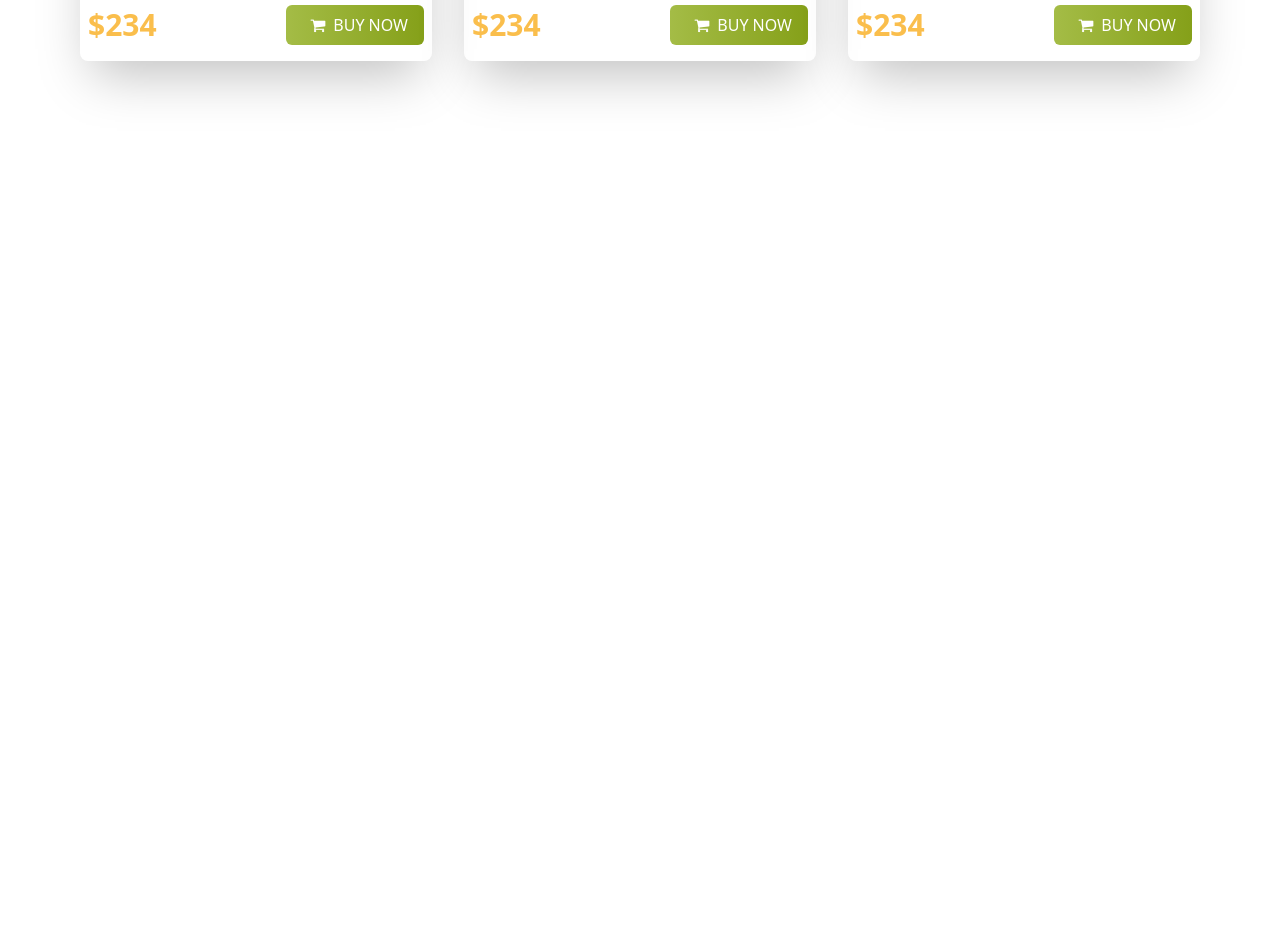
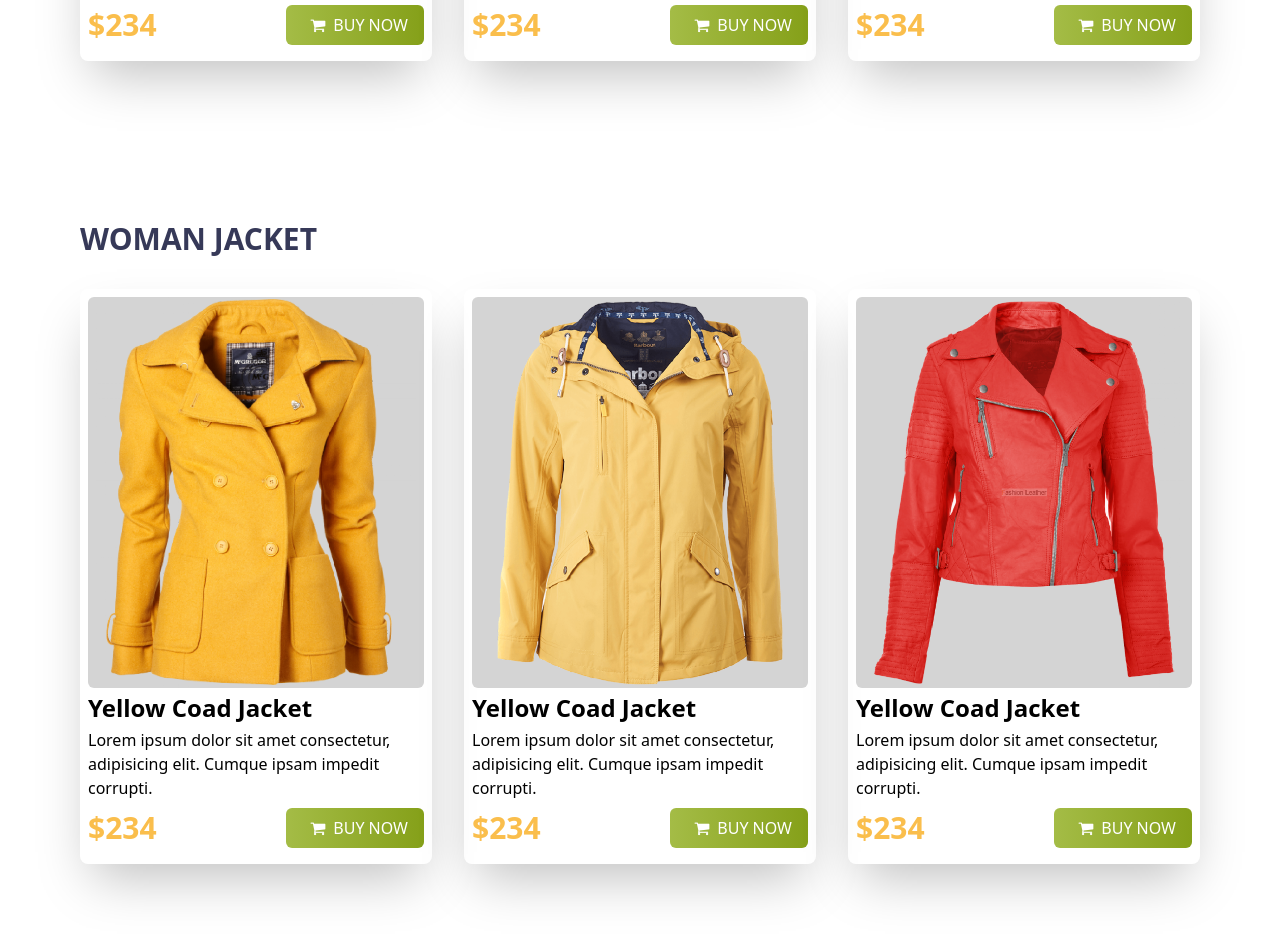
Before and after one commit to dipokroydip3/penguin-fashion-with-tailwind, a plain HTML site: page index.html in a window 1280 px wide. Shown: the part 1310-2247 px from the top of the page. Before the commit the page ends 1531 px from the top, so only its background shows below. Drawn offline with nearby package versions, Linux system fonts and the light colour scheme.

Commit message:
added man jacket section

```diff
--- a/index.html
+++ b/index.html
@@ -84,5 +84,56 @@
       </div>
      </section>
 
+     <section>
+      <div class="my-40">
+            <h1 class="px-20 text-3xl font-bold text-[#363958] mb-8">WOMAN JACKET</h1>
+            <div class="flex flex-col  gap-8 md:flex md:flex-row  md:gap-8 px-20">
+                  <div class="shadow-2xl rounded-lg py-2 px-2">
+                        <div class="bg-neutral-300 flex justify-center rounded-md">
+                              <img class="w-80" src="images/jacket-1.png" alt="">
+                        </div>
+                        <div>
+                              <h1 class="text-2xl font-bold my-1">Yellow Coad Jacket</h1>
+                              <p>Lorem ipsum dolor sit amet consectetur, adipisicing elit. Cumque ipsam impedit corrupti.</p>
+                              <div class="flex justify-between items-center my-2">
+                                    <span class="text-[#FABE4C] font-bold text-3xl">$234</span>
+                                    <button class="bg-gradient-to-r from-[#A4BC46] to-[#85A019] text-white py-2 px-4  rounded-md
+                                    "><i class="fa fa-shopping-cart px-2" aria-hidden="true"></i>BUY NOW</button>
+                              </div>
+                        </div>
+                  </div>
+
+                  <div class="shadow-2xl rounded-lg py-2 px-2">
+                        <div class="bg-neutral-300 flex justify-center rounded-md">
+                              <img class="w-80" src="images/jacket-2.png" alt="">
+                        </div>
+                        <div>
+                              <h1 class="text-2xl font-bold my-1">Yellow Coad Jacket</h1>
+                              <p>Lorem ipsum dolor sit amet consectetur, adipisicing elit. Cumque ipsam impedit corrupti.</p>
+                              <div class="flex justify-between items-center my-2">
+                                    <span class="text-[#FABE4C] font-bold text-3xl">$234</span>
+                                    <button class="bg-gradient-to-r from-[#A4BC46] to-[#85A019] text-white py-2 px-4  rounded-md
+                                    "><i class="fa fa-shopping-cart px-2" aria-hidden="true"></i>BUY NOW</button>
+                              </div>
+                        </div>
+                  </div>
+
+                  <div class="shadow-2xl rounded-lg py-2 px-2">
+                        <div class="bg-neutral-300 flex justify-center rounded-md">
+                              <img class="w-80" src="images/jacket-3.png" alt="">
+                        </div>
+                        <div>
+                              <h1 class="text-2xl font-bold my-1">Yellow Coad Jacket</h1>
+                              <p>Lorem ipsum dolor sit amet consectetur, adipisicing elit. Cumque ipsam impedit corrupti.</p>
+                              <div class="flex justify-between items-center my-2">
+                                    <span class="text-[#FABE4C] font-bold text-3xl">$234</span>
+                                    <button class="bg-gradient-to-r from-[#A4BC46] to-[#85A019] text-white py-2 px-4  rounded-md
+                                    "><i class="fa fa-shopping-cart px-2" aria-hidden="true"></i>BUY NOW</button>
+                              </div>
+                        </div>
+                  </div>
+            </div>
+      </div>
+     </section>
 </body>
 </html>
```
